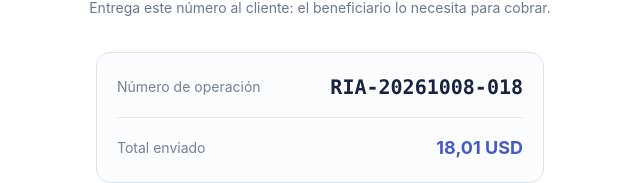
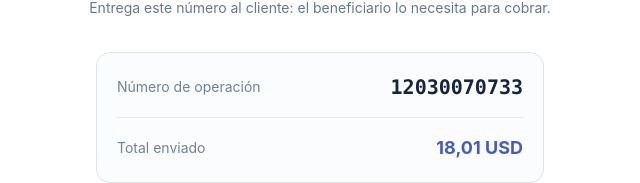
Before and after one commit to AlbanesiDev/send-money-ux-ui, a Next.js app: page /remittance-success in a window 1280 px wide. Shown: the part 307-490 px from the top of the page, without its empty margins (320-960 px from the left). Built offline with nearby package versions, Linux system fonts and the light colour scheme.

Commit message:
Save code edits
V0-Edit-Session: 02b7d701-f349-411c-afea-a6d0c9c82886
V0-Chat-Id: uydpgGtNxDb

```diff
--- a/app/remittance-success/page.tsx
+++ b/app/remittance-success/page.tsx
@@ -17,7 +17,7 @@ export default function RemittanceSuccessPage() {
           <div className="mt-8 w-full max-w-md rounded-xl border border-[#dce3ee] bg-[#fbfcfe] p-5 text-left">
             <div className="flex items-center justify-between border-b border-[#e4e8ef] pb-4">
               <span className="text-sm text-[#73809a]">Número de operación</span>
-              <strong className="font-mono text-xl text-[#17233f]">RIA-20261008-018</strong>
+              <strong className="font-mono text-xl text-[#17233f]">12030070733</strong>
             </div>
             <div className="flex items-center justify-between pt-4">
               <span className="text-sm text-[#73809a]">Total enviado</span>
```
